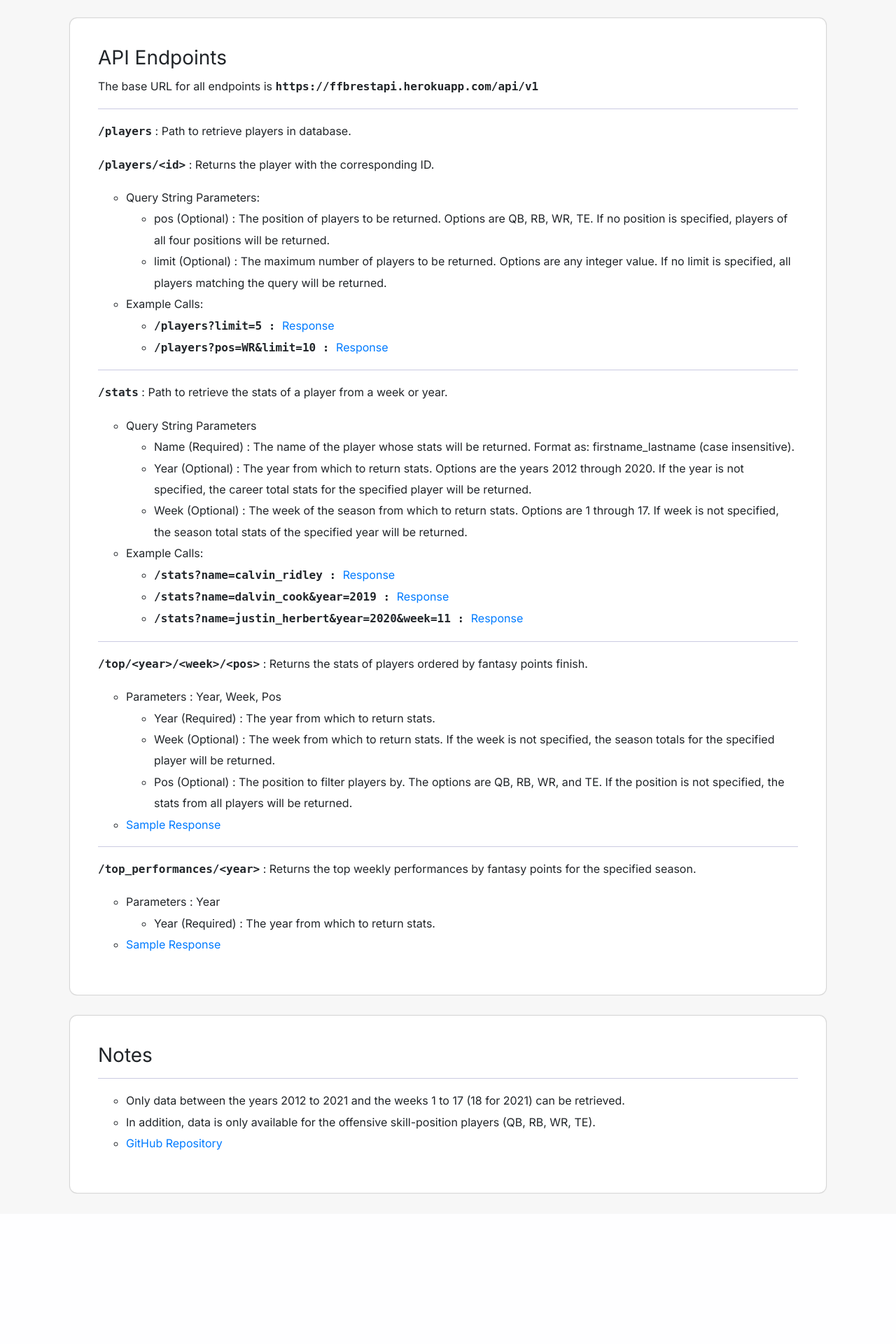
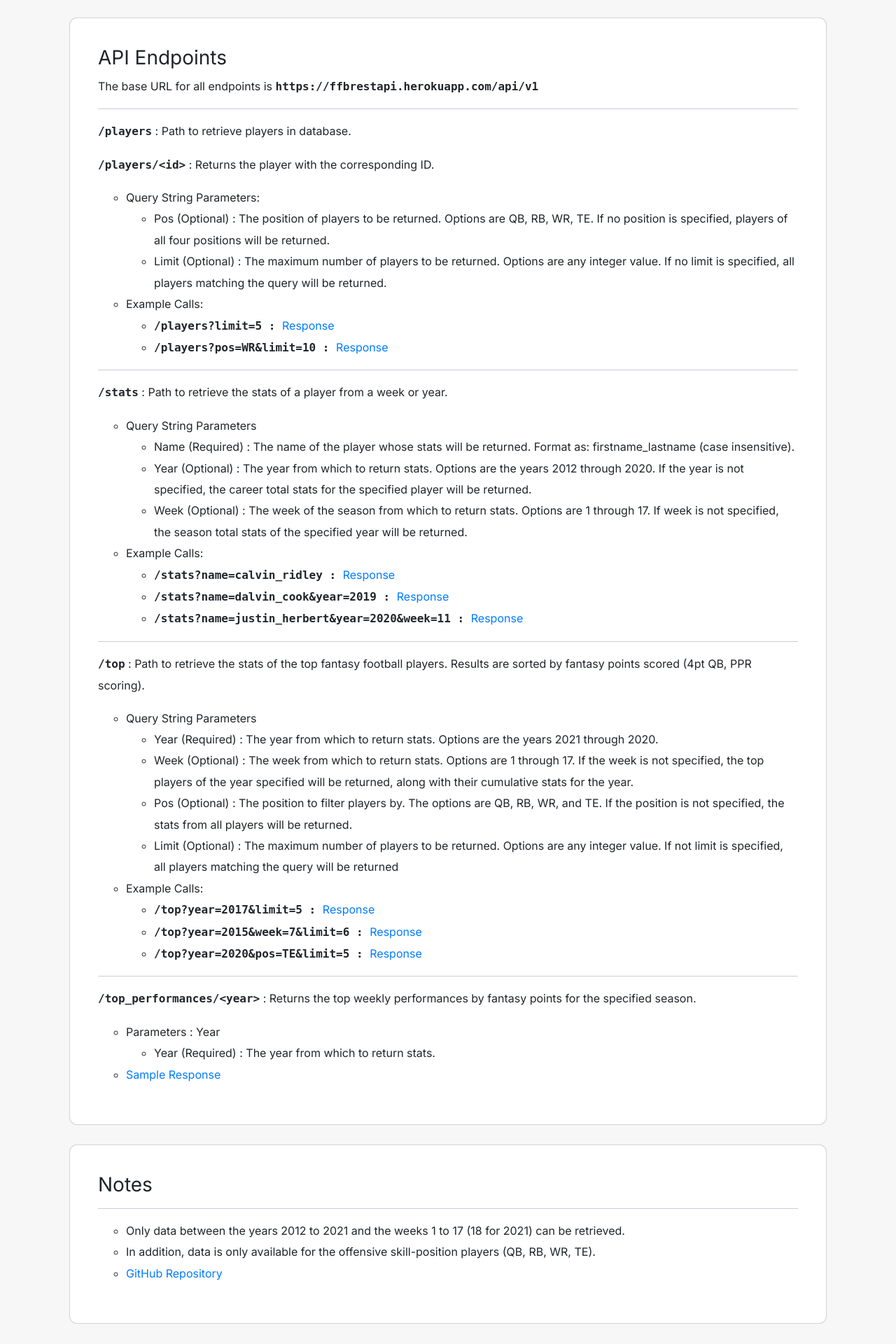
Before and after one commit to n-roth12/Football-REST-API, a Flask app: page / in a window 1280 px wide. Shown: the part 779-2699 px from the top of the page at 70% size. Before the commit the page ends 2484 px from the top, so only its background shows below. Run offline with Flask 2, Linux system fonts and the light colour scheme; some libraries are stand-ins or nearby versions.

Commit message:
Added limit query to /top endpoint and imporved documentation.

```diff
--- a/api/routes.py
+++ b/api/routes.py
@@ -77,12 +77,12 @@ def convertName(name):
 def get_players(current_user: User, id: str) -> list[dict]:
 	""" Funciton to return the list of Players via the /players api endpoint.
 
-	Passing an id will return the player with the corresponding id.
+		Passing an id will return the player with the corresponding id.
 
-	Players can be filtered by position. If position is not specified, all players
-	in the database will be returned. Only Player name, id, position are returned.
+		Players can be filtered by position. If position is not specified, all players
+		in the database will be returned.
 
-	User must provide a valid x-access-token to access this endpoint.
+		User must provide a valid x-access-token to access this endpoint.
 	"""
 	if id:
 		player = db.session.query(Player).filter(Player.id == id).first()
@@ -214,16 +214,17 @@ def get_week(current_user: User) -> dict:
 def get_pos_top(current_user: User) -> list[dict]:
 	""" Function to return the top weekly performances via the /top api endpoint.
 
-	Performances can be filtered by year, week, and position. If week is not specified,
-	the yearly stats of Players will be returned. Results are ordered by fantasy points
-	scored.
+		Performances can be filtered by year, week, and position. If week is not specified,
+		the yearly stats of Players will be returned. Results are ordered by fantasy points
+		scored.
 
-	User must provide valid x-access-token to access this endpoint.
+		User must provide valid x-access-token to access this endpoint.
 	"""
 
 	year = request.args.get('year')
 	week = request.args.get('week')
 	pos = request.args.get('pos')
+	limit = request.args.get('limit')
 
 	if week and not year:
 		return jsonify({ "Error": "Year must be specified if week is specified." })
@@ -241,9 +242,11 @@ def get_pos_top(current_user: User) -> list[dict]:
 			if pos:
 				# Query to filter top_players by position and order by fantasy points scored
 				top_players = top_players.filter(Player.position == pos.upper()).order_by(
-					PlayerGameStats.fantasy_points.desc()).all()
+					PlayerGameStats.fantasy_points.desc()).limit(
+					int(limit) if limit else None).all()
 			else:
-				top_players = top_players.order_by(PlayerGameStats.fantasy_points.desc()).all()
+				top_players = top_players.order_by(PlayerGameStats.fantasy_points.desc()).limit(
+					int(limit) if limit else None).all()
 
 			if top_players:
 				result = []
@@ -280,9 +283,11 @@ def get_pos_top(current_user: User) -> list[dict]:
 				Year.player_id == Player.id).group_by(Player.id).order_by(desc(func.sum(PlayerGameStats.fantasy_points)))
 
 			if pos:
-				top_players = top_players.filter(Player.position == pos.upper()).all()
+				top_players = top_players.filter(Player.position == pos.upper()).limit(
+					int(limit) if limit else None).all()
 			else:
-				top_players = top_players.all()
+				top_players = top_players.limit(
+					int(limit) if limit else None).all()
 
 			if not len(top_players):
 				return jsonify({"Error": "No data for the year requested."}), 404
@@ -555,8 +560,8 @@ def home_page() -> None:
 @app.route('/api/sample/players1', methods=['GET'])
 def test_players1() -> str:
 	""" Function to return sample output of /players endpoint.
-	Returns the first 5 players in the database. """
-
+		Returns the first 5 players in the database.
+	"""
 	token = app.config['TEST_ACCESS_TOKEN']
 	result = requests.get(f'{app.config["BASE_URL"]}/api/v1/players?limit=5',
 		headers={ 'x-access-token': token })
@@ -565,7 +570,9 @@ def test_players1() -> str:
 
 @app.route('/api/sample/players2', methods=['GET'])
 def test_players2() -> str:
-
+	""" Function to return sample output of /players endpoint.
+		Returns the first 10 WRs in the database.
+	"""
 	token = app.config['TEST_ACCESS_TOKEN']
 	result = requests.get(f'{app.config["BASE_URL"]}/api/v1/players?pos=WR&limit=10',
 		headers={ 'x-access-token': token })
@@ -609,7 +616,7 @@ def test_stats3() -> str:
 @app.route('/api/sample/top', methods=['GET'])
 def test_top() -> str:
 	""" Function to return the sample output of /top endpoint.
-	Returns the top 5 tight ends for week 8, 2020.
+		Returns the top 5 tight ends for week 8, 2020.
 	"""
 	token = app.config['TEST_ACCESS_TOKEN']
 	result = requests.get(f'{app.config["BASE_URL"]}/api/v1/top?year=2019&week=12&pos=RB',
@@ -621,7 +628,7 @@ def test_top() -> str:
 @app.route('/api/sample/top_performances/2019', methods=['GET'])
 def test_top_performances() -> str:
 	""" Function to return the sample output of /top_performances endpoint.
-	Returns the top 5 performances from 2019.
+		Returns the top 5 performances from 2019.
 	"""
 	token = app.config['TEST_ACCESS_TOKEN']
 	result = requests.get(f'{app.config["BASE_URL"]}/api/v1/top_performances/2019',
--- a/api/templates/index.html
+++ b/api/templates/index.html
@@ -94,9 +94,8 @@
 								<ul>
 									<li>Query String Parameters:</li>
 									<ul>
-										<li>pos (Optional) : The position of players to be returned. Options are QB, RB, WR, TE. If no position is specified, players of all four positions will be returned.</li>
-										<li>limit (Optional) : The maximum number of players to be returned. Options are any integer value. If no limit is specified, all players matching the query will be returned.
-										</li>
+										<li>Pos (Optional) : The position of players to be returned. Options are QB, RB, WR, TE. If no position is specified, players of all four positions will be returned.</li>
+										<li>Limit (Optional) : The maximum number of players to be returned. Options are any integer value. If no limit is specified, all players matching the query will be returned.</li>
 									</ul>
 									<li>Example Calls:</li>
 									<ul>
@@ -125,15 +124,21 @@
 							</div>
 							<hr>
 							<div>
-								<p><strong>/top/&ltyear&gt/&ltweek&gt/&ltpos&gt</strong> : Returns the stats of players ordered by fantasy points finish.</p>
+								<p><strong>/top</strong> : Path to retrieve the stats of the top fantasy football players. Results are sorted by fantasy points scored (4pt QB, PPR scoring).</p>
 								<ul>
-									<li>Parameters : Year, Week, Pos</li>
+									<li>Query String Parameters</li>
 									<ul>
-										<li>Year (Required) : The year from which to return stats.</li>
-										<li>Week (Optional) : The week from which to return stats. If the week is not specified, the season totals for the specified player will be returned.</li>
+										<li>Year (Required) : The year from which to return stats. Options are the years 2021 through 2020.</li>
+										<li>Week (Optional) : The week from which to return stats. Options are 1 through 17. If the week is not specified, the top players of the year specified will be returned, along with their cumulative stats for the year.</li>
 										<li>Pos (Optional) : The position to filter players by. The options are QB, RB, WR, and TE. If the position is not specified, the stats from all players will be returned.</li>
+										<li>Limit (Optional) : The maximum number of players to be returned. Options are any integer value. If not limit is specified, all players matching the query will be returned</li>
 									</ul>
-									<li><a href="/api/sample/top">Sample Response</a></li>
+									<li>Example Calls:</li>
+									<ul>
+										<li><strong>/top?year=2017&limit=5 : </strong><a href="/api/sample/top1">Response</a></li>
+										<li><strong>/top?year=2015&week=7&limit=6 : </strong><a href="/api/sample/top2">Response</a></li>
+										<li><strong>/top?year=2020&pos=TE&limit=5 : </strong><a href="/api/sample/top3">Response</a></li>
+									</ul>
 								</ul>
 							</div>
 							<hr>
```
